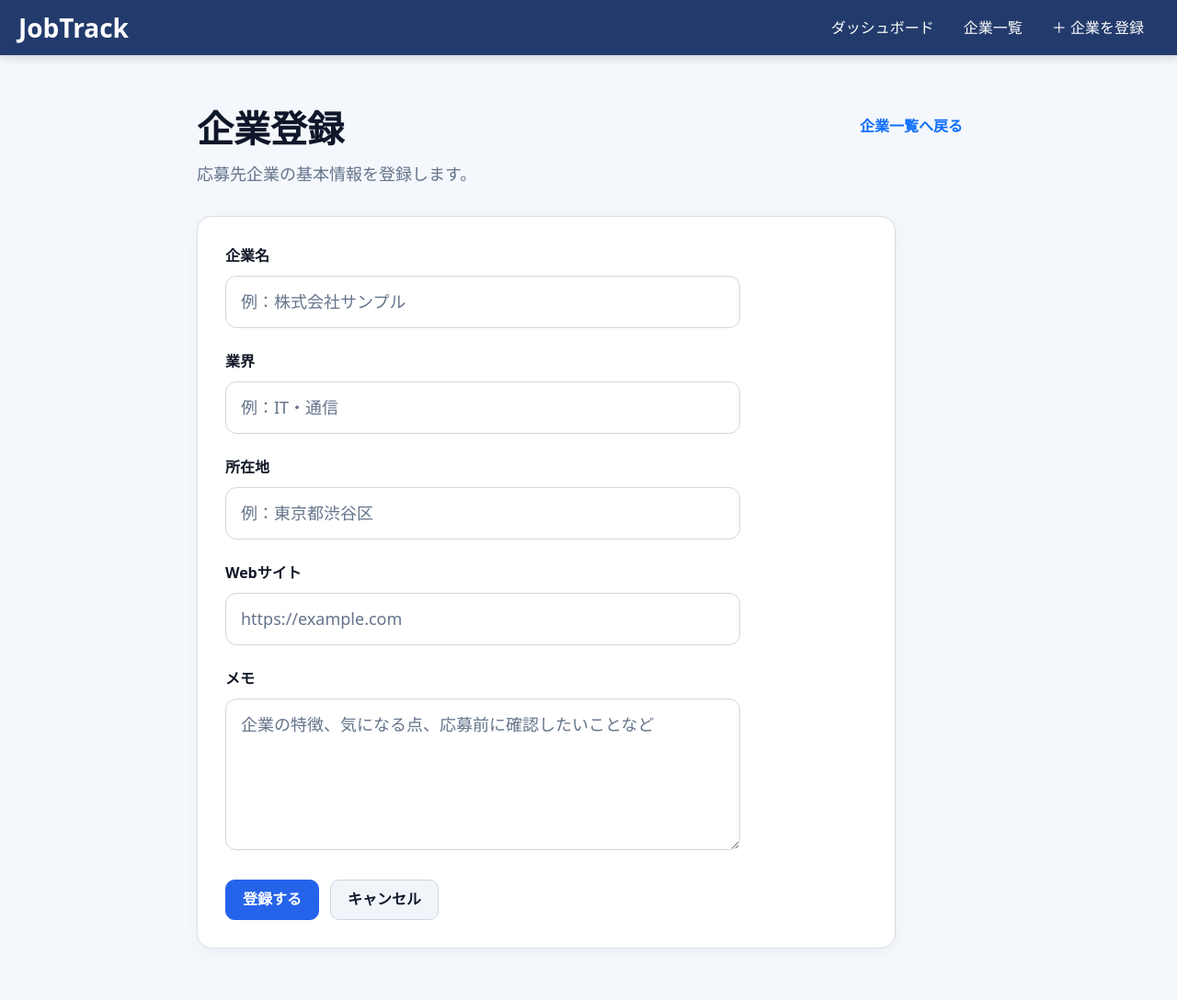
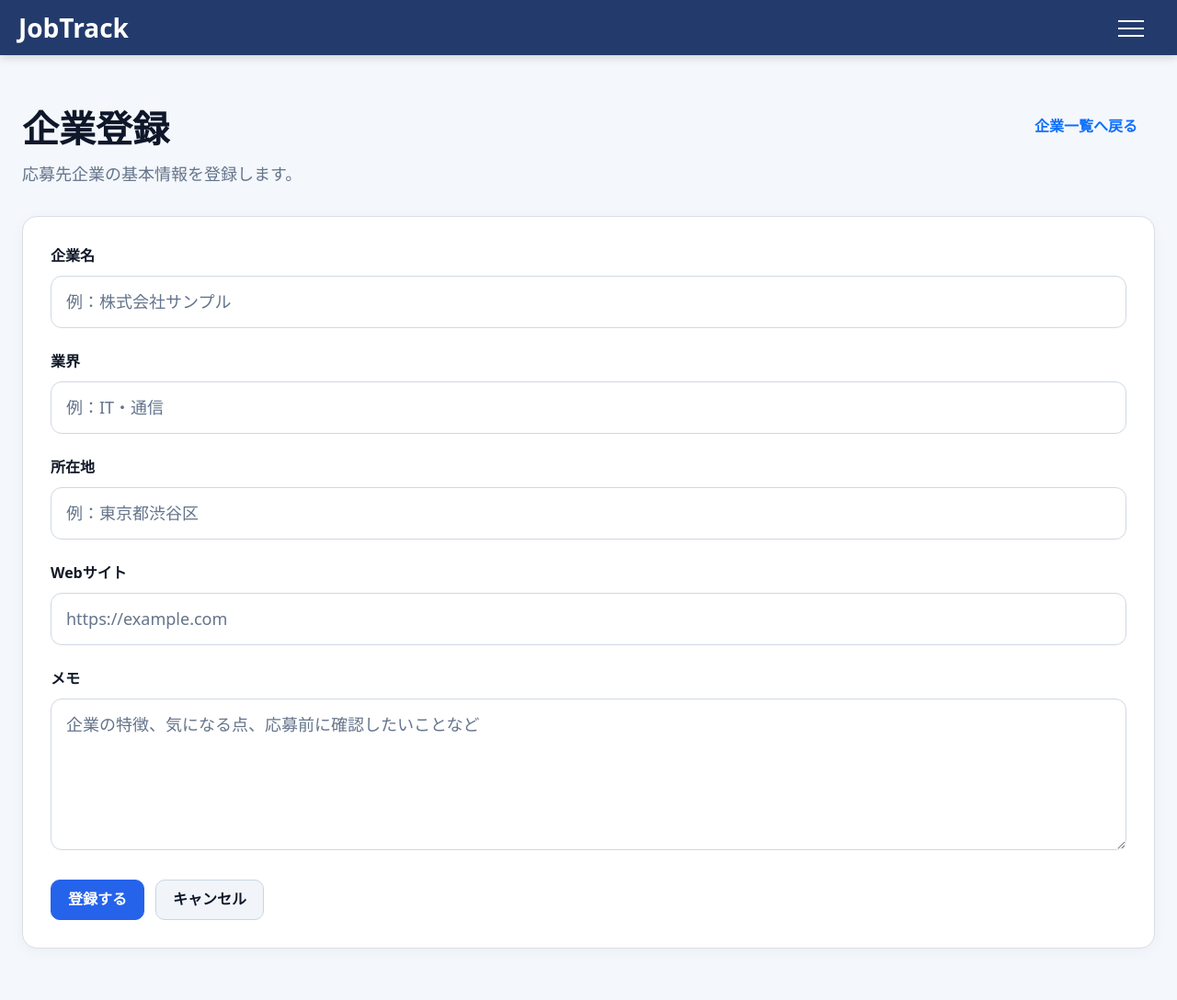
Before and after one commit to SoukenProg/JobTrack, a Flask app: page /companies/new in a window 1280 px wide. Shown: the whole page at 92% size. Run offline with Flask 3, Linux system fonts and the light colour scheme.

Commit message:
Bootstrapが効いていなかったのを修正

```diff
--- a/static/css/reset.css
+++ b/static/css/reset.css
@@ -1,8 +1,28 @@
+* {
+  box-sizing: border-box;
+}
 
-* {
+body,
+h1,
+h2,
+h3,
+h4,
+h5,
+h6,
+p,
+ul,
+ol,
+dl,
+dd {
   margin: 0;
-  padding: 0;
-  box-sizing: border-box;
+}
+
+ul,
+ol {
+  padding-left: 0;
   list-style: none;
+}
+
+a {
   text-decoration: none;
 }
--- a/static/css/style.css
+++ b/static/css/style.css
@@ -176,7 +176,7 @@ a:hover {
 }
 
 .page-container {
-  max-width: 900px;
+  /*max-width: 900px;*/
   margin: 0 auto;
   padding: 56px 24px;
 }
@@ -214,7 +214,7 @@ a:hover {
 ========================= */
 
 .form-card {
-  max-width: 760px;
+  /*max-width: 760px;*/
   padding: 30px;
   border: 1px solid #d9dee7;
   border-radius: 16px;
@@ -237,7 +237,7 @@ a:hover {
 .form-field .form-control {
   display: block;
   width: 100%;
-  max-width: 560px;
+  /*max-width: 560px;*/
   min-height: 56px;
   padding: 14px 16px;
   border: 1px solid #cfd8e3;
@@ -364,7 +364,7 @@ a:hover {
 ========================= */
 
 .detail-card {
-  max-width: 760px;
+  /*max-width: 760px;*/
   padding: 30px;
   border: 1px solid #d9dee7;
   border-radius: 16px;
@@ -417,42 +417,96 @@ a:hover {
   }
 }
 /* =========================
-   Desktop Navigation
+   Dashboard
 ========================= */
 
-@media screen and (min-width: 768px) {
-  .p-header__hamburger {
-    display: none;
-  }
+.detail-card > .row {
+  display: grid;
+  grid-template-columns: repeat(2, minmax(0, 1fr));
+  gap: 24px;
+}
 
-  .p-header__nav {
-    position: static;
-    visibility: visible;
-    width: auto;
-    height: auto;
-    background: transparent;
-    opacity: 1;
-    transition: none;
-  }
+.detail-card > .row > [class*="col-"] {
+  width: auto;
+  max-width: none;
+  padding: 0;
+}
 
-  .p-nav__list {
-    flex-direction: row;
-    justify-content: flex-end;
-    height: auto;
-    padding: 0;
-  }
+.dashboard-card {
+  min-height: 160px;
+  border-radius: 16px;
+}
 
-  .p-nav__item {
-    width: auto;
-  }
-
-  .p-nav__link {
-    width: auto;
-    padding: 18px 16px;
+@media screen and (max-width: 767px) {
+  .detail-card > .row {
+    grid-template-columns: 1fr;
   }
 }
 
+/* =========================
+   Company List / Table
+========================= */
 
+.table-card {
+  width: 100%;
+  padding: 0;
+  overflow: hidden;
+  border: 1px solid #d9dee7;
+  border-radius: 16px;
+  background: #fff;
+  box-shadow: 0 4px 16px rgba(15, 23, 42, 0.04);
+}
+
+.company-table {
+  margin-bottom: 0;
+  background: #fff;
+}
+
+.company-table thead th {
+  padding: 18px 20px;
+  border-bottom: 1px solid #e2e8f0;
+  background: #f8fafc;
+  color: #334155;
+  font-size: 15px;
+  font-weight: 700;
+  white-space: nowrap;
+}
+
+.company-table tbody td {
+  padding: 18px 20px;
+  border-bottom: 1px solid #eef2f7;
+  color: #0f172a;
+  vertical-align: middle;
+}
+
+.company-table tbody tr:last-child td {
+  border-bottom: none;
+}
+
+.company-table tbody tr:hover {
+  background: #f8fafc;
+}
+
+.company-table a {
+  font-weight: 600;
+  text-decoration: none;
+}
+
+.company-table a:hover {
+  text-decoration: underline;
+}
+
+.company-name {
+  min-width: 220px;
+}
+
+.company-name a {
+  color: #2563eb;
+}
+
+.table-responsive {
+  width: 100%;
+}
 /* =========================
    Mobile
 ========================= */
--- a/templates/base.html
+++ b/templates/base.html
@@ -7,7 +7,7 @@
     <meta http-equiv="X-UA-Compatible" content="ie=edge">
     <meta name="description" content="応募企業と面接予定を一元管理する就活支援システム">
     <link rel="stylesheet" href="{{ url_for('static', filename='css/reset.css') }}">
-    <link href="https://cdn.jsdelivr.net/npm/bootstrap@5.3.8/dist/css/bootstrap.min.css" rel="stylesheet" integrity="sha384-64UC4BEhTGwk3eGpak4nO2jqtl7liTS+juXkSJ2gPAQPmlClQO7s5UgCeR6US48g" crossorigin="anonymous">
+    <link href="https://cdn.jsdelivr.net/npm/bootstrap@5.3.8/dist/css/bootstrap.min.css" rel="stylesheet">
     <link rel="stylesheet" href="{{ url_for('static', filename='css/style.css') }}">
     <script type="text/javascript" src="{{url_for('static', filename='js/main.js')}}"></script>
     <title>JobTrack</title>
@@ -15,9 +15,9 @@
 <body>
     <header class="l-header p-header">
     <div class="p-header__inner">
-      <h1 class="p-header__title">
+      <a href="{{ url_for("dashboard.index") }}" class="p-header__title">
           JobTrack
-      </h1>
+      </a>
       <div class="p-header__hamburger">
         <button class="c-hamburger">
           <span></span>
```
